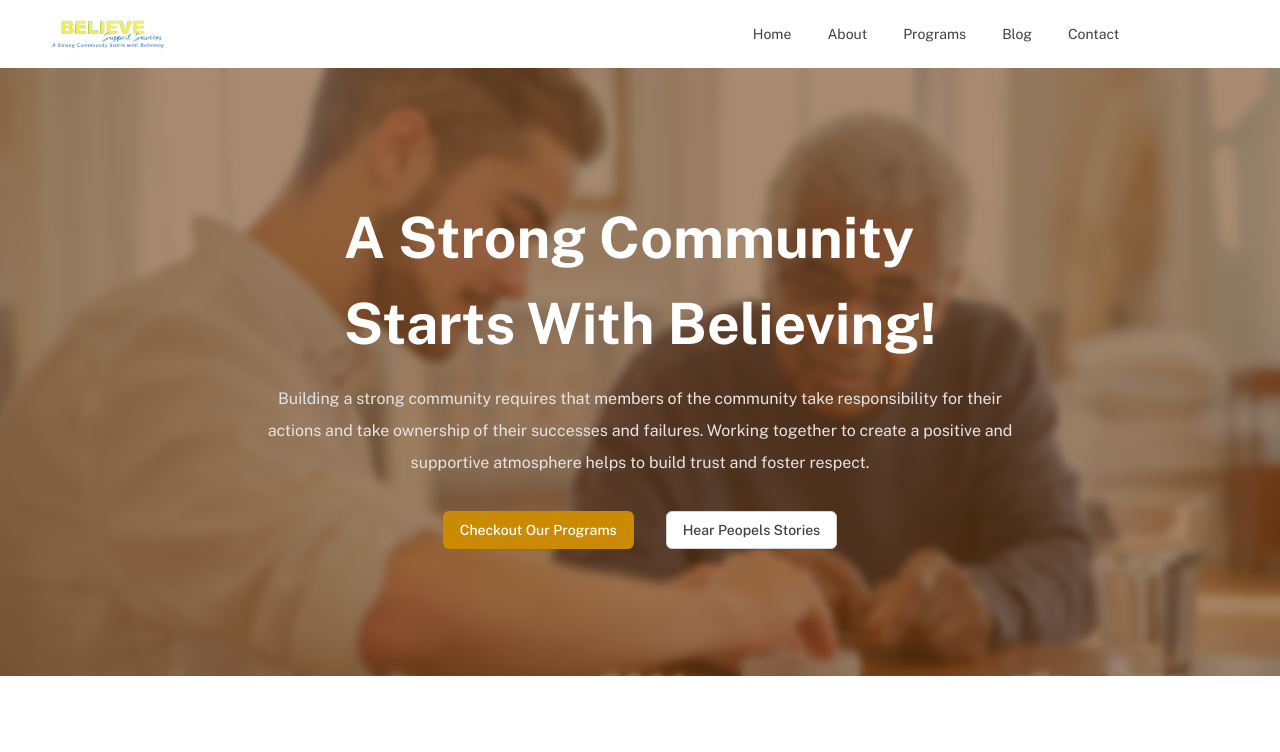
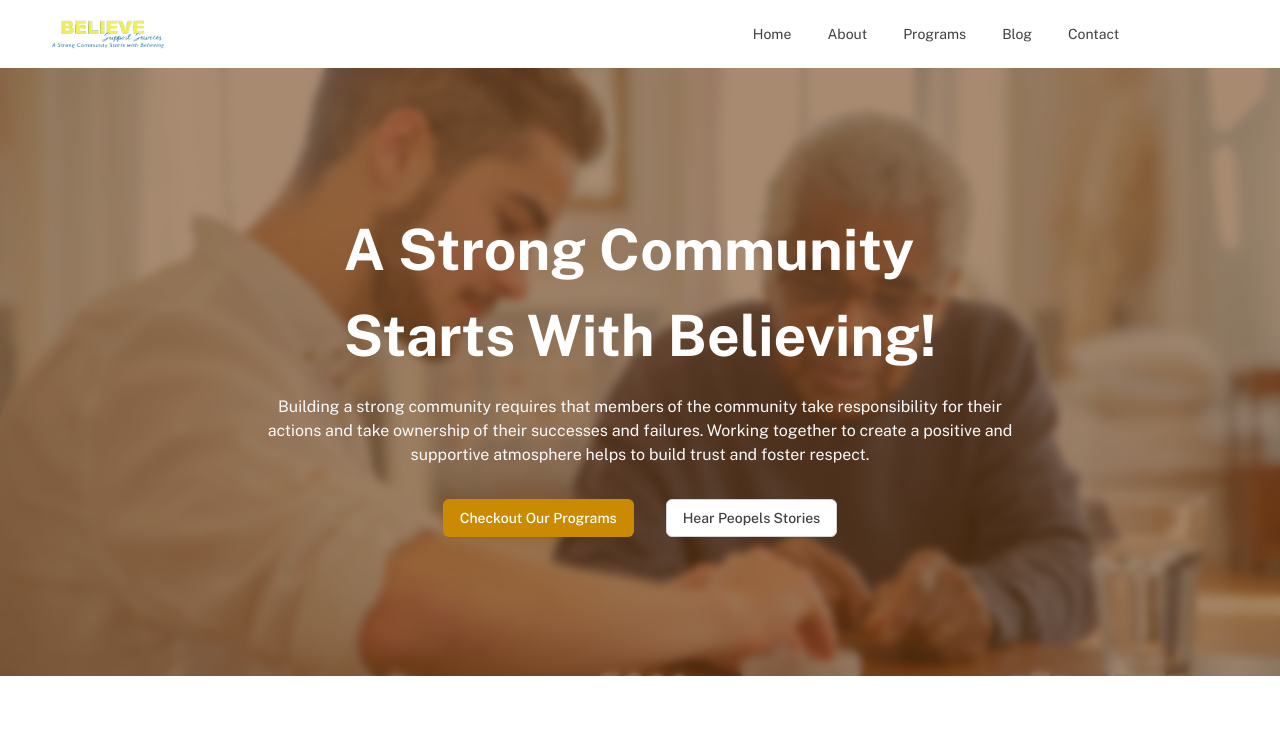
Before and after one commit to Justin-Bento/believe-support-services, a Next.js app: page / in a window 1280 px wide. Shown: the top 752 px of the page. Built offline with nearby package versions, Linux system fonts and the light colour scheme.

Commit message:
fixed text accibility

```diff
--- a/components/home/Hero.tsx
+++ b/components/home/Hero.tsx
@@ -8,7 +8,7 @@ export default function Hero() {
           <h1 className="font-bold text-white md:text-white type-display-medium md:type-display-large">
             A Strong Community&nbsp;<span className="inline md:block">Starts With Believing!</span>
           </h1>
-          <p className="max-w-3xl mt-4 text-gray-200 text-start md:text-center">Building a strong community requires that members of the community take responsibility for their actions and take ownership of their successes and failures. Working together to create a positive and supportive atmosphere helps to build trust and foster respect. </p>
+          <p className="max-w-3xl mt-4 type-body-medium md:type-body-large text-gray-50 md:text-gray-50 text-start md:text-center">Building a strong community requires that members of the community take responsibility for their actions and take ownership of their successes and failures. Working together to create a positive and supportive atmosphere helps to build trust and foster respect. </p>
           <div className="flex flex-col w-full gap-8 mt-8 md:flex-row md:items-center md:justify-center">
             <Link href="/programs" className="inline-flex items-start px-4 py-2 text-sm font-medium text-white bg-yellow-600 border border-transparent rounded-md shadow-sm md:items-center hover:bg-yellow-700 focus:outline-none focus:ring-2 focus:ring-yellow-500 focus:ring-offset-2">Checkout Our Programs</Link>
             <Link href="/blog" className="inline-flex items-start px-4 py-2 text-sm font-medium text-gray-700 bg-white border border-gray-300 rounded-md shadow-sm md:items-center hover:bg-gray-50 focus:outline-none focus:ring-2 focus:ring-yellow-500 focus:ring-offset-2">Hear Peopels Stories</Link>
```
